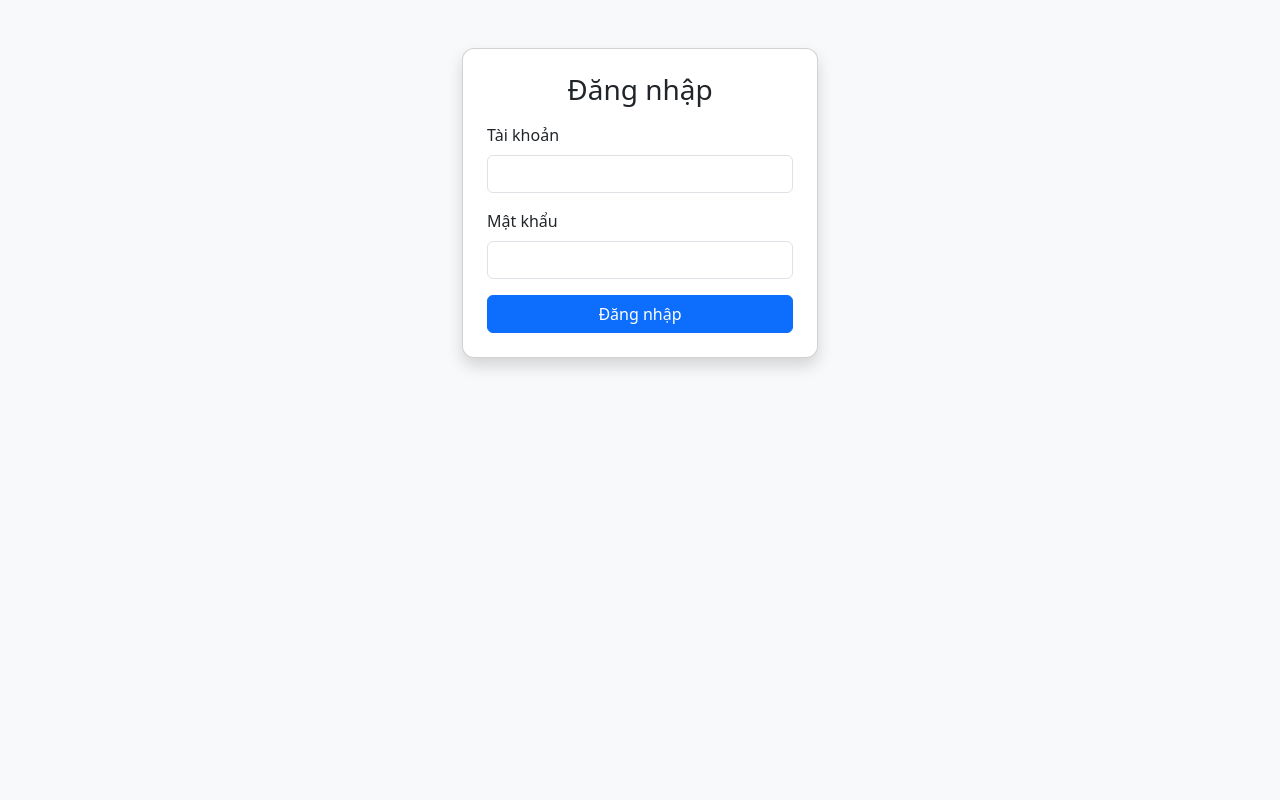
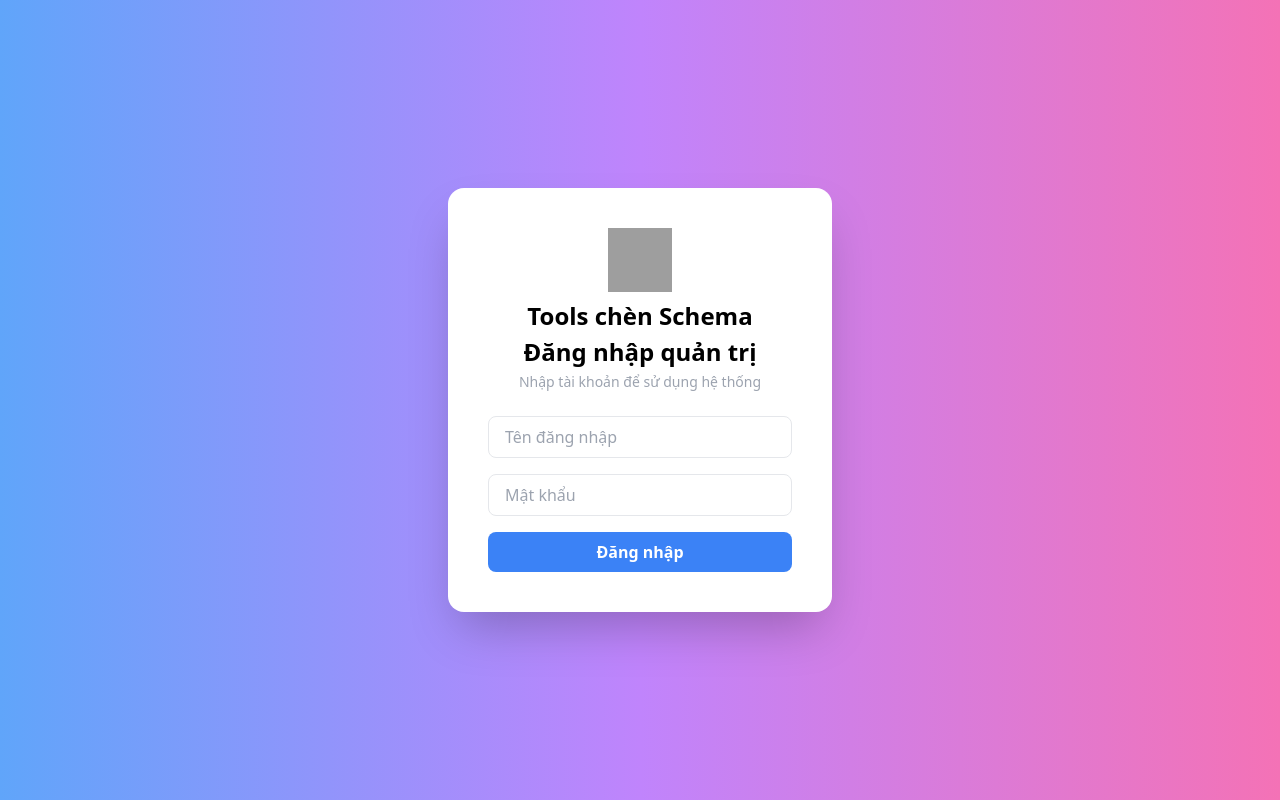
Before and after one commit to kelsey1334/web-chen-schema, a FastAPI app: page /login in a window 1280 px wide. Run offline with FastAPI, Linux system fonts and the light colour scheme; some libraries are stand-ins or nearby versions; grey boxes are pictures that could not be loaded.

Commit message:
Update login.html

```diff
--- a/templates/login.html
+++ b/templates/login.html
@@ -1,36 +1,27 @@
+<!-- templates/login.html -->
 <!DOCTYPE html>
-<html lang="vi">
+<html lang="en">
 <head>
     <meta charset="UTF-8">
-    <title>Đăng nhập - Schema Tool</title>
-    <link href="https://cdn.jsdelivr.net/npm/bootstrap@5.3.3/dist/css/bootstrap.min.css" rel="stylesheet">
-    <link rel="stylesheet" href="/static/main.css">
+    <title>Đăng nhập | Web Chèn Schema</title>
+    <script src="https://cdn.tailwindcss.com"></script>
 </head>
-<body class="bg-light">
-    <div class="container py-5">
-        <div class="row justify-content-center">
-            <div class="col-md-4">
-                <div class="card shadow p-4">
-                    <h3 class="mb-3 text-center">Đăng nhập</h3>
-                    <form method="post" action="/login">
-                        <div class="mb-3">
-                            <label for="username" class="form-label">Tài khoản</label>
-                            <input type="text" class="form-control" id="username" name="username" required>
-                        </div>
-                        <div class="mb-3">
-                            <label for="password" class="form-label">Mật khẩu</label>
-                            <input type="password" class="form-control" id="password" name="password" required>
-                        </div>
-                        {% if error %}
-                        <div class="alert alert-danger">{{ error }}</div>
-                        {% endif %}
-                        <div class="d-grid">
-                            <button type="submit" class="btn btn-primary">Đăng nhập</button>
-                        </div>
-                    </form>
-                </div>
-            </div>
+<body class="bg-gradient-to-r from-blue-400 via-purple-400 to-pink-400 min-h-screen flex items-center justify-center">
+    <div class="bg-white rounded-2xl shadow-2xl p-10 w-full max-w-sm">
+        <div class="flex flex-col items-center mb-6">
+            <img src="https://cdn-icons-png.flaticon.com/512/1828/1828490.png" class="w-16 h-16 mb-2" alt="logo">
+            <h1 class="text-2xl font-bold mb-1">Tools chèn Schema</h1>
+            <h2 class="text-2xl font-bold mb-1">Đăng nhập quản trị</h2>
+            <p class="text-gray-400 text-sm">Nhập tài khoản để sử dụng hệ thống</p>
         </div>
+        <form method="post" action="/login">
+            <input type="text" name="username" placeholder="Tên đăng nhập" class="w-full mb-4 px-4 py-2 border rounded-lg focus:outline-none focus:ring-2 focus:ring-blue-300" required>
+            <input type="password" name="password" placeholder="Mật khẩu" class="w-full mb-4 px-4 py-2 border rounded-lg focus:outline-none focus:ring-2 focus:ring-blue-300" required>
+            {% if error %}
+            <div class="bg-red-100 text-red-500 p-2 mb-4 rounded">{{ error }}</div>
+            {% endif %}
+            <button type="submit" class="w-full py-2 bg-blue-500 hover:bg-blue-600 text-white rounded-lg font-semibold transition">Đăng nhập</button>
+        </form>
     </div>
 </body>
 </html>
```
